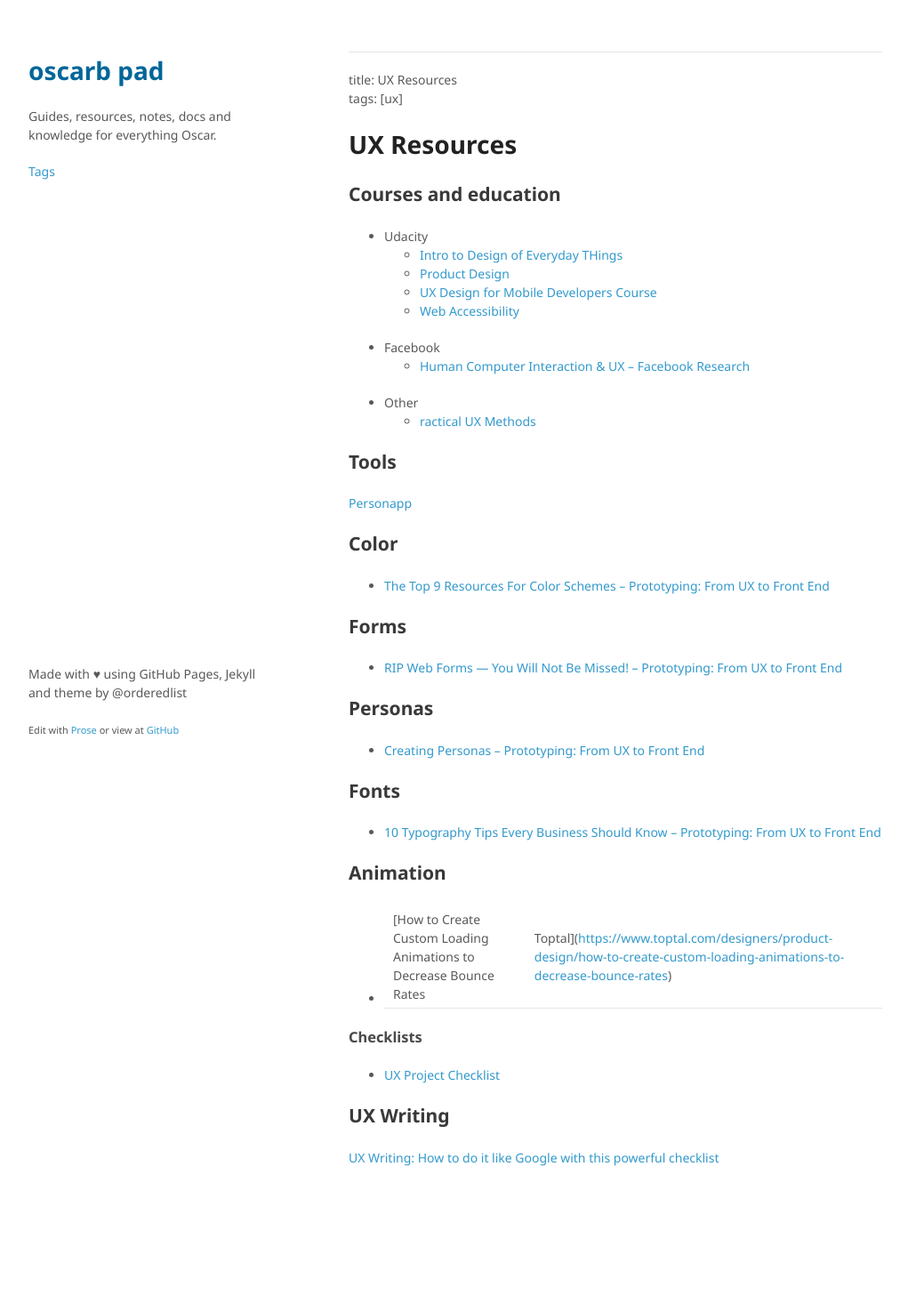
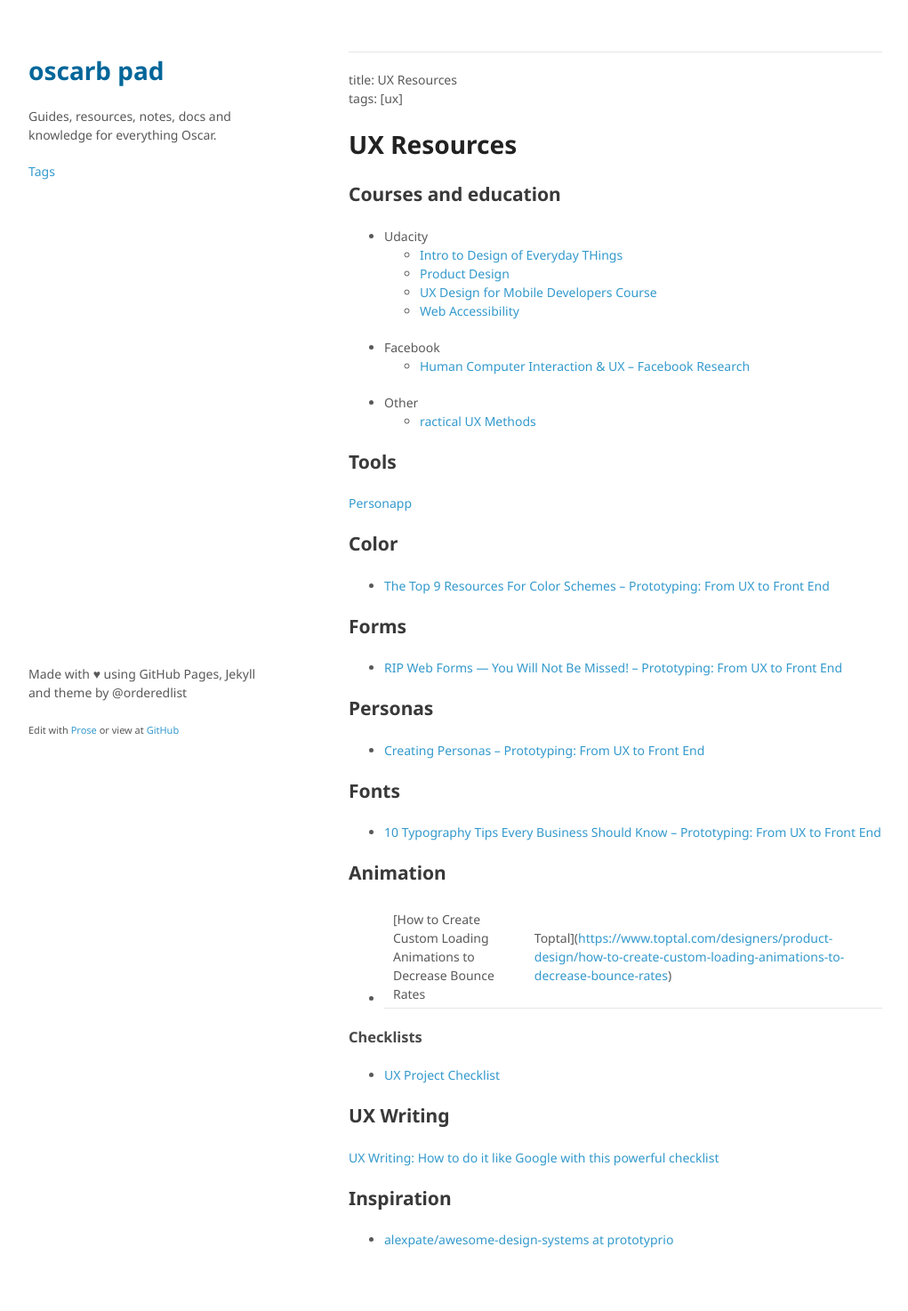
Before and after one commit to oscarb/pad, a Jekyll site: the page built from _docs/ux-resources.md, in a window 1280 px wide. Shown: the whole page at 89% size, without its empty margins (128-1149 px from the left). Built offline with Jekyll 4.4.1, drawn with Linux system fonts in a browser that asks for light colours; some web fonts are replaced; before the commit the page ends 1382 px from its top, so only the background shows below that.

Commit message:
Updated ux-resources.md

```diff
--- a/_docs/ux-resources.md
+++ b/_docs/ux-resources.md
@@ -50,3 +50,7 @@ tags: [ux]
 ## UX Writing
 
 [UX Writing: How to do it like Google with this powerful checklist](https://uxplanet.org/ux-writing-how-to-do-it-like-google-with-this-powerful-checklist-e263cc37f5f1)
+
+## Inspiration
+
+* [alexpate/awesome-design-systems at prototyprio](https://github.com/alexpate/awesome-design-systems?ref=prototyprio&utm_source=prototypr_newsletter&utm_medium=email&utm_campaign=airbnbs_lottie_put_to_the_test_and_awesome_design_systems&utm_term=2017-06-09)
```
